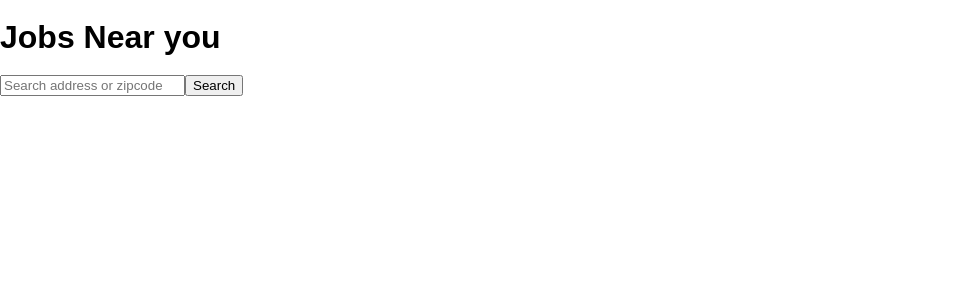
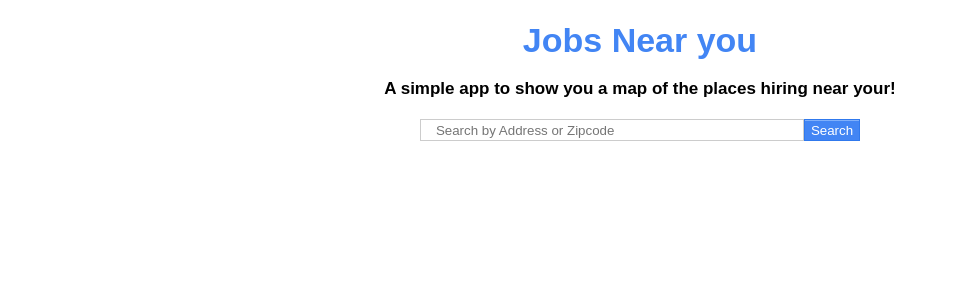
Before and after one commit to juanxsalazar/jobs-near-you, a React (Create React App) app: page / in a window 1280 px wide. Shown: the top 300 px of the page, without its empty margins (0-957 px from the left). Built offline with nearby package versions, Linux system fonts and the light colour scheme.

Commit message:
added css

```diff
--- a/src/components/HomePage.js
+++ b/src/components/HomePage.js
@@ -4,7 +4,8 @@ class HomePage extends Component {
   render() {
     return <>
     <h1>Jobs Near you</h1>
-    <input type="search" placeholder="Search address or zipcode"></input>
+    <h4>A simple app to show you a map of the places hiring near your!</h4>
+    <input type="search" placeholder="Search by Address or Zipcode"></input>
     <button>Search</button>
 
     </>
--- a/src/index.css
+++ b/src/index.css
@@ -1,5 +1,5 @@
 :root {
-  font: 16px / 1 sans-serif;
+  font: 17px / 1 sans-serif;
 }
 
 html {
@@ -9,4 +9,24 @@ html {
 body {
   margin: 0;
   min-height: 100%;
+  text-align: center;
 }
+
+h1 {
+  color: #4285F4;
+}
+
+button {
+  color: white;
+    background: #4285F4;
+    border: 1px #3079ED solid;
+    box-shadow: inset 0 1px 0 #80B0FB;
+    height: 1.3rem;
+}
+
+input {
+  height: 1.3rem;
+  width: 30%;
+  border: 1px solid #ccc;
+  padding: 0 15px;
+}
```
